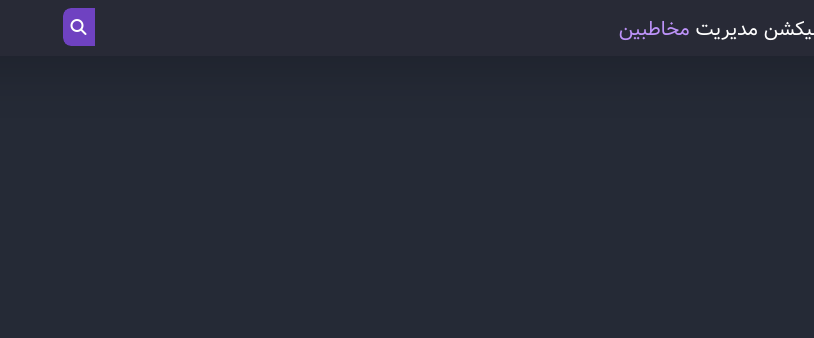
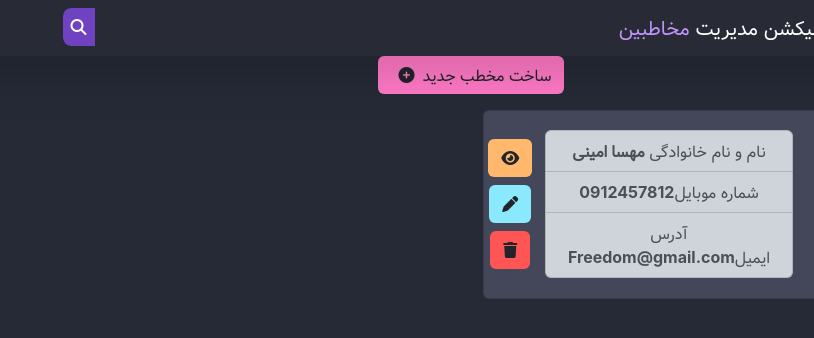
Before and after one commit to SayyehBan/contact-manager-app-frontend, a React (Create React App) app: page / in a window 1280 px wide. Shown: the top 338 px of the page, without its empty margins (466-1280 px from the left). Built offline with nearby package versions, Linux system fonts and the light colour scheme.

Commit message:
درست کردن مخاطب

```diff
--- a/src/App.js
+++ b/src/App.js
@@ -1,10 +1,12 @@
 import './App.css';
+import Contacts from './components/contact/Contacts';
 import Navbar from './components/Navbar';
 
 const App = () => {
   return (
     <div className="App">
       <Navbar />
+      <Contacts />
     </div>
   );
 }
--- /dev/null
+++ b/src/components/contact/Contact.jsx
@@ -0,0 +1,54 @@
+import { CURRENTLINE, CYAN, ORANGE, PURPLE, RED } from "../../helpers/colors";
+const Contact = () => {
+  return (
+    <div className="col-md-6">
+      <div style={{ backgroundColor: CURRENTLINE }} className="card my-2">
+        <div className="card-body">
+          <div className="row align-items-center d-flex justify-content-around">
+            <div className="col-md-4 col-sm-4">
+              <img
+                src="https://via.placeholder.com/200"
+                alt=""
+                style={{
+                  border: `1px solid ${PURPLE}`,
+                  width: `100%`,
+                  height: `100%`,
+                }}
+                className="img-fluid rounded"
+              />
+            </div>
+            <div className="col-md-7 col-sm-7">
+              <ul className="list-group">
+                <li className="list-group-item list-group-item-dark">
+                  نام و نام خانوادگی {""}
+                  <span className="fw-bold">مهسا امینی</span>
+                </li>
+                <li className="list-group-item list-group-item-dark">
+                  شماره موبایل
+                  <span className="fw-bold">0912457812</span>
+                </li>
+                <li className="list-group-item list-group-item-dark">
+                  آدرس ایمیل
+                  <span className="fw-bold">Freedom@gmail.com</span>
+                </li>
+              </ul>
+            </div>
+            <div className="col-md-1 col-sm-1 d-flex flex-column align-items-center">
+              <button className="btn my-1" style={{ backgroundColor: ORANGE }}>
+                <i className="fa fa-eye" />
+              </button>{" "}
+              <button className="btn my-1" style={{ backgroundColor: CYAN }}>
+                <i className="fa fa-pen" />
+              </button>
+              <button className="btn my-1" style={{ backgroundColor: RED }}>
+                <i className="fa fa-trash" />
+              </button>
+            </div>
+          </div>
+        </div>
+      </div>
+    </div>
+  );
+};
+
+export default Contact;
--- a/src/components/contact/Contacts.jsx
+++ b/src/components/contact/Contacts.jsx
@@ -0,0 +1,33 @@
+import { PINK } from "../../helpers/colors";
+import Contact from "./Contact";
+
+const Contacts = () => {
+  return (
+    <>
+      <section className="container">
+        <div className="grid">
+          <div className="row">
+            <div className="col">
+              <p className="h3">
+                <button
+                  type="button"
+                  className="btn mx-2"
+                  style={{ backgroundColor: PINK }}
+                >
+                  ساخت مخطب جدید
+                  <i className="fa fa-plus-circle mx-2" />
+                </button>
+              </p>
+            </div>
+          </div>
+        </div>
+      </section>
+      <section className="container">
+        <div className="row">
+          <Contact />
+        </div>
+      </section>
+    </>
+  );
+};
+export default Contacts;
```
